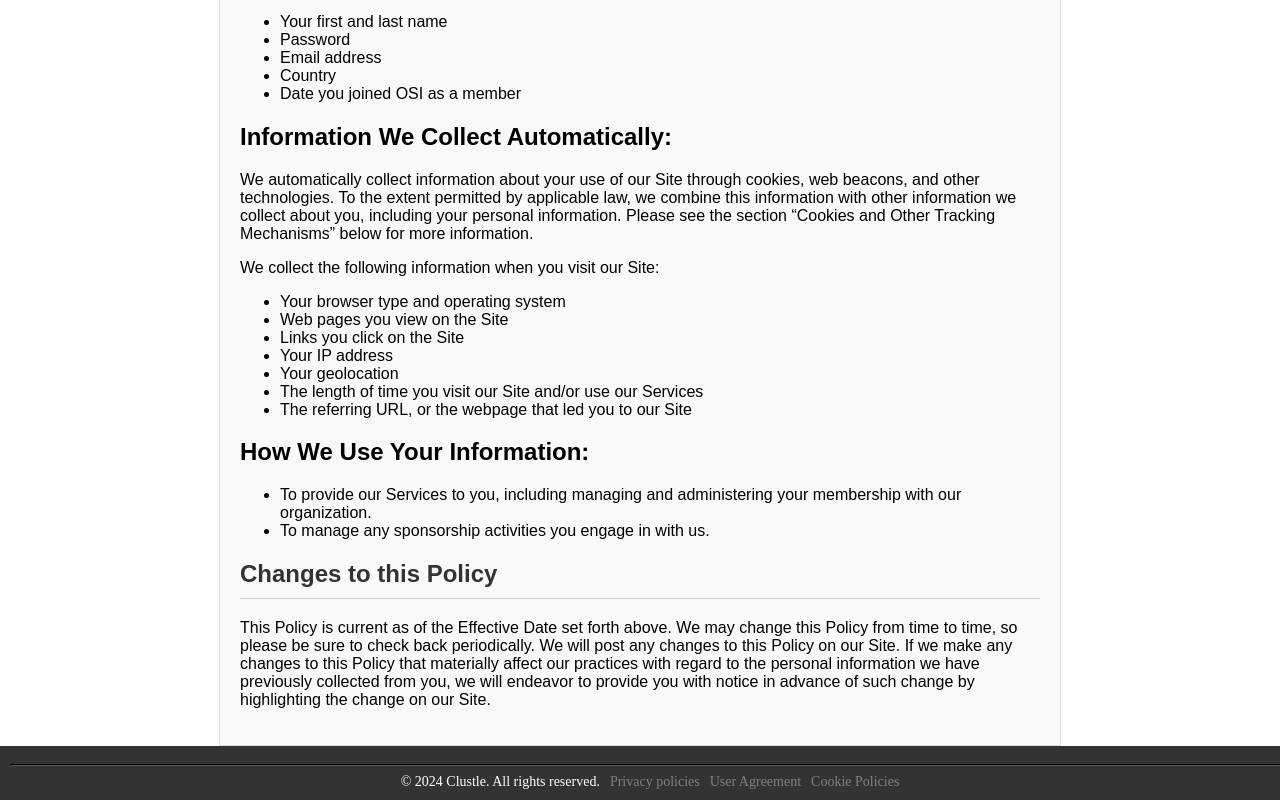
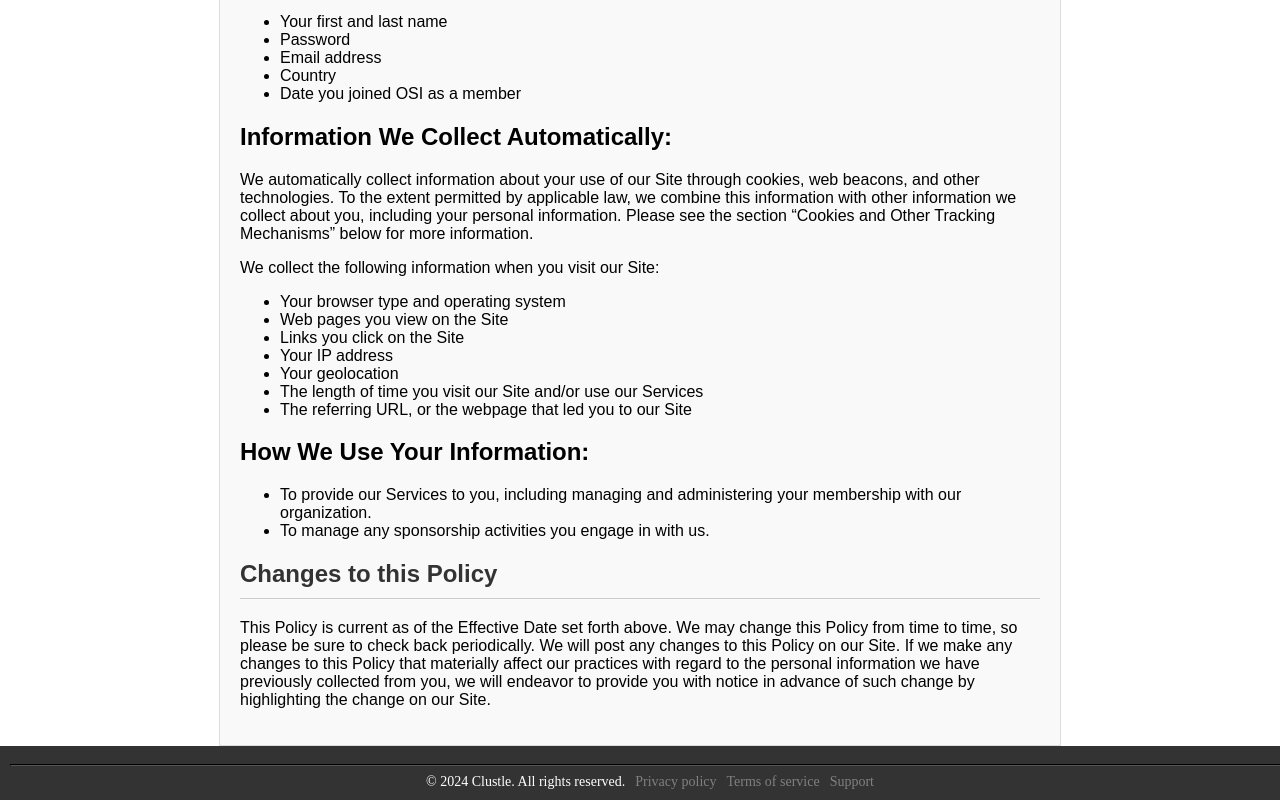
Before and after one commit to Wee-shal/cluster-backend, a React (Vite) app in the folder frontend/: page /Policy in a window 1280 px wide. Shown: the part 371-1171 px from the top of the page. Built offline with nearby package versions, Linux system fonts and the light colour scheme; what reconnecting-websocket would draw is missing.

Commit message:
Your commit message here

```diff
--- a/frontend/index.html
+++ b/frontend/index.html
@@ -2,7 +2,7 @@
 <html lang="en">
   <head>
     <meta charset="UTF-8" />
-    <link rel="icon" type="image/jpeg" href="/logocl.jpeg" />
+    <link rel="icon" type="image/png" href="./src/assets/new1.png" />
     <meta name="viewport" content="width=device-width, initial-scale=1.0" />
     <title>Clustle</title>
     <!-- Global site tag (gtag.js) - Google Analytics -->
--- a/frontend/src/LoginPage.jsx
+++ b/frontend/src/LoginPage.jsx
@@ -453,8 +453,8 @@ const ClustleHeading = styled.h1`
               style={{marginBottom:isSmallScreen?'24px':'21px'}}
             />
             <label htmlFor="acceptRulesCheckbox">
-    By clicking verify , you agree to the Clustle <UserAgreementLink to="../UserAgreement" onClick={handleNavigateToUserAgreement}>
-      User Agreement
+    By clicking verify, you agree to the Clustle <UserAgreementLink to="../UserAgreement" onClick={handleNavigateToUserAgreement}>
+      Terms of Service
     </UserAgreementLink>,{' '}
     <PolicyLink to="../policy" onClick={handleNavigateToPolicy}>
       Privacy Policy
--- a/frontend/src/components/Footer.jsx
+++ b/frontend/src/components/Footer.jsx
@@ -14,10 +14,10 @@ const Footer = () => {
     navigate('../userAgreement');
   };
 
-  const handleNavigateToCookiePolicy = (e) => {
-    e.preventDefault();
-    navigate('../CookiePolicy');
-  };
+  // const handleNavigateToCookiePolicy = (e) => {
+  //   e.preventDefault();
+  //   navigate('../CookiePolicy');
+  // };
 
   return (
     <footer style={footerStyle}>
@@ -26,14 +26,13 @@ const Footer = () => {
       <p style={{ ...copyrightStyle, padding: '0', margin: '0' }}>
         &copy; 2024 Clustle. All rights reserved.
         <Link to="../policy" style={linkStyle} onClick={handleNavigateToPolicy}>
-          Privacy policies
+          Privacy policy
         </Link>
         <Link to="../userAgreement" style={linkStyle} onClick={handleNavigateToUserAgreement}>
-          User Agreement
+          Terms of service
         </Link>
-        <Link to="../CookiePolicy" style={linkStyle} onClick={handleNavigateToCookiePolicy}>
-          Cookie Policies
-        </Link>
+
+        <a style={{textDecoration: 'none',color: 'grey',marginLeft: '10px',}} href="mailto:vabhav@clustle.com">Support</a>
       </p>
     </footer>
   );
@@ -68,4 +67,11 @@ const linkStyle = {
   marginLeft: '10px',
 };
 
+const contactStyle = {
+  fontSize: '14px',
+  marginTop: '10px',
+
+};
+
+
 export default Footer;
--- a/frontend/src/components/UserAgreement.jsx
+++ b/frontend/src/components/UserAgreement.jsx
@@ -48,7 +48,7 @@ const UserAgreement = () => {
       <UserAgreementContainer>
         <StickyNavbar />
         <Container>
-          <Title>User Agreement</Title>
+          <Title style={{fontWeight:'bold'}}>Terms of Service</Title>
 
           <Section>
             <Paragraph>
```
Also changed, not shown: frontend/src/assets/new1.png (added).
